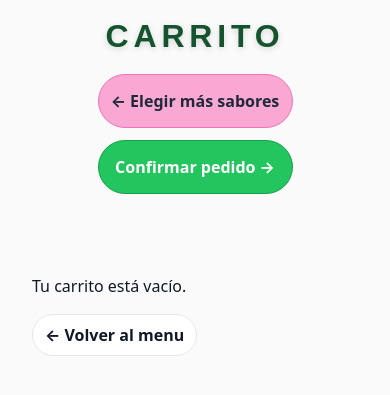
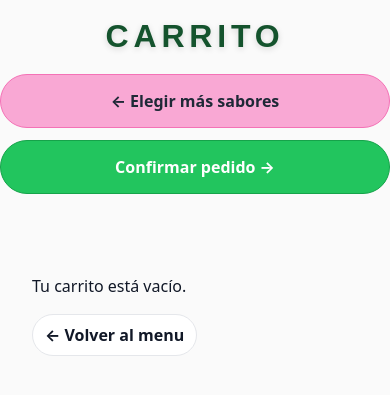
Before and after one commit to bolisnaturales/bolis-naturales, a Django app: template templates/productos/carrito.html in a window 390 px wide. Shown: the top 395 px of the page. Run offline with Django 3.2, Linux system fonts and the light colour scheme; the template is opened without the code that fills it, so the values that code supplies are empty.

Commit message:
Ajusto ancho de botones del carrito en dispositivos móviles

```diff
--- a/static/styles.css
+++ b/static/styles.css
@@ -371,16 +371,16 @@
   }
 
   .cart-nav{
-      display:flex;
-      flex-direction:column;
-      align-items:center;
-      gap:16px;
-  }
+    display:flex;
+    justify-content:center;
+    align-items:center;
+    gap:10px;
+    flex-direction:row;
+}
 
-  .cart-nav .btn{
-      width:65%;
-      margin:0 auto;
-  }
+.cart-nav .btn{
+    width:45%;
+    margin:0;
 }
 
 @media (min-width: 768px) and (max-width: 991.98px) {
```
